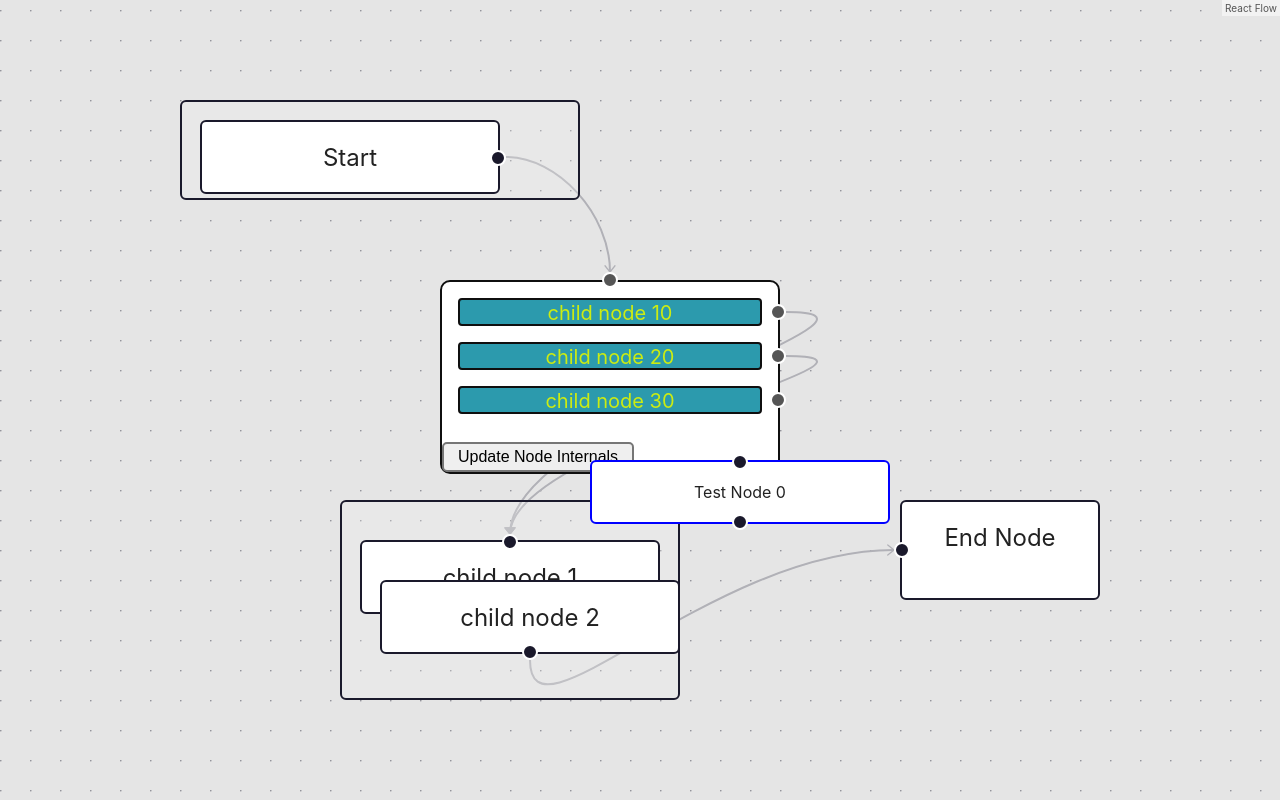
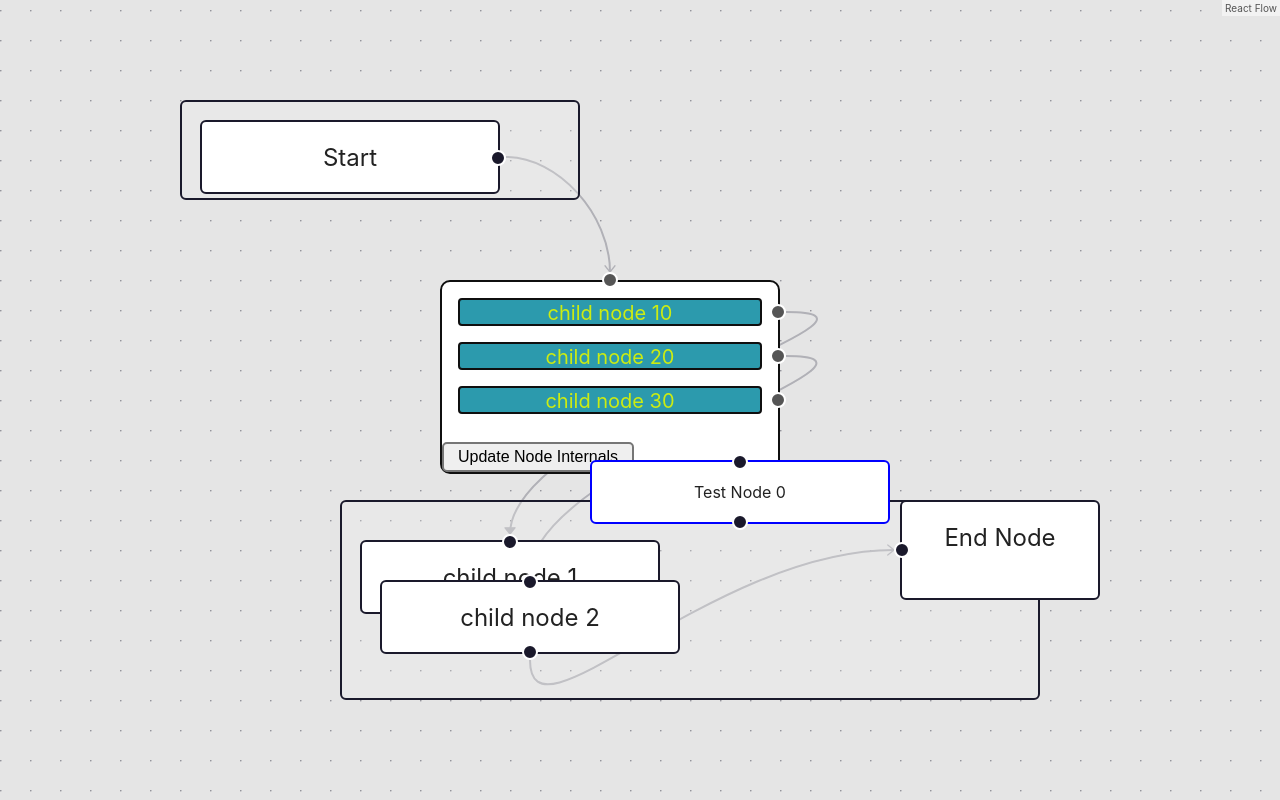
Before and after one commit to iamaashishg/reactflow-demo, a React (Create React App) app: page / in a window 1280 px wide. Built offline with nearby package versions, Linux system fonts and the light colour scheme.

Commit message:
Preventing Block node dragging when child nodes are being dragged

```diff
--- a/src/Block.tsx
+++ b/src/Block.tsx
@@ -102,6 +102,7 @@ function BlockNode() {
                                       {...provided.draggableProps}
                                       {...provided.dragHandleProps}
                                       ref={provided.innerRef}
+                                      className="nodrag"
                                       style={{
                                         ...provided.draggableProps.style,
                                         top: "auto !important",
--- a/src/edges.ts
+++ b/src/edges.ts
@@ -26,7 +26,7 @@ export default [
     id: "e-b2",
     source: "E",
     sourceHandle: "cno2",
-    target: "B",
+    target: "F",
     // targetHandle: "B",
     label: "fix this also",
     labelBgBorderRadius: 4,
--- a/src/nodes.ts
+++ b/src/nodes.ts
@@ -26,8 +26,9 @@ const nodes: Node[] = [
     data: { label: null },
     position: { x: -100, y: 80 },
     style: {
-      width: 170,
+      width: 350,
       height: 100,
+      display: "flex",
     },
   },
   {
@@ -83,7 +84,7 @@ const nodes: Node[] = [
       width: 170,
       // height: 100,
     },
-    draggable: false,
+    draggable: true,
   },
   {
     id: "B",
@@ -95,7 +96,7 @@ const nodes: Node[] = [
   },
   {
     id: "F",
-    type: "input",
+    type: "default",
     data: { label: "child node 2" },
     position: { x: 20, y: 40 },
     parentNode: "A",
```
